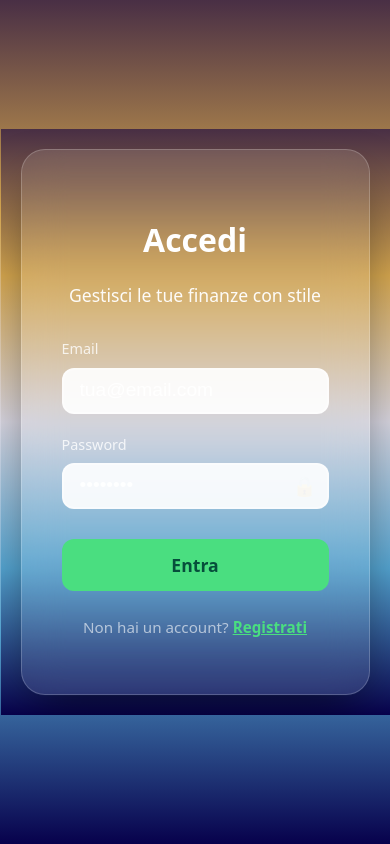
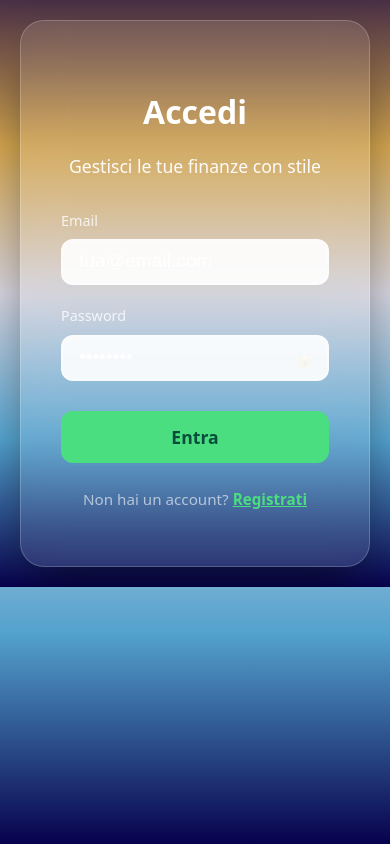
Before and after one commit to cavalieridelcodice-webdeveloper/Kash, a React (Vite) app: page / in a window 390 px wide. Built offline with nearby package versions, Linux system fonts and the light colour scheme; no server answers.

Commit message:
test 9 modifiche iphone xr del 08-03-2026 ore 02.42

```diff
--- a/index.html
+++ b/index.html
@@ -10,7 +10,7 @@
   <link rel="manifest" href="/site.webmanifest" />
 
   <meta name="viewport"
-    content="width=device-width, initial-scale=1.0, maximum-scale=1.0, user-scalable=no, viewport-fit=cover" />
+    content="width=device-width, initial-scale=1.0, maximum-scale=1.0, user-scalable=no, viewport-fit=cover, interactive-widget=resizes-content" />
   <meta name="theme-color" content="#1e1e2d" />
 
   <!-- Native Feel Meta Tags -->
--- a/src/index.css
+++ b/src/index.css
@@ -28,15 +28,28 @@ a:hover {
 
 body {
   margin: 0;
+  min-width: 320px;
+  /* iOS PWA Standalone Fix: */
+  position: absolute;
+  top: 0;
+  bottom: 0;
+  left: 0;
+  right: 0;
+  overflow-y: auto;
+  -webkit-overflow-scrolling: touch;
+  background-color: #0f172a;
+}
+
+#root {
+  min-height: 100%;
   display: flex;
-  place-items: center;
-  min-width: 320px;
-  min-height: 100vh;
-  min-height: -webkit-fill-available;
+  flex-direction: column;
 }
 
 html {
-  height: -webkit-fill-available;
+  height: 100%;
+  overflow: hidden;
+  /* Let body handle scrolling */
 }
 
 h1 {
```
